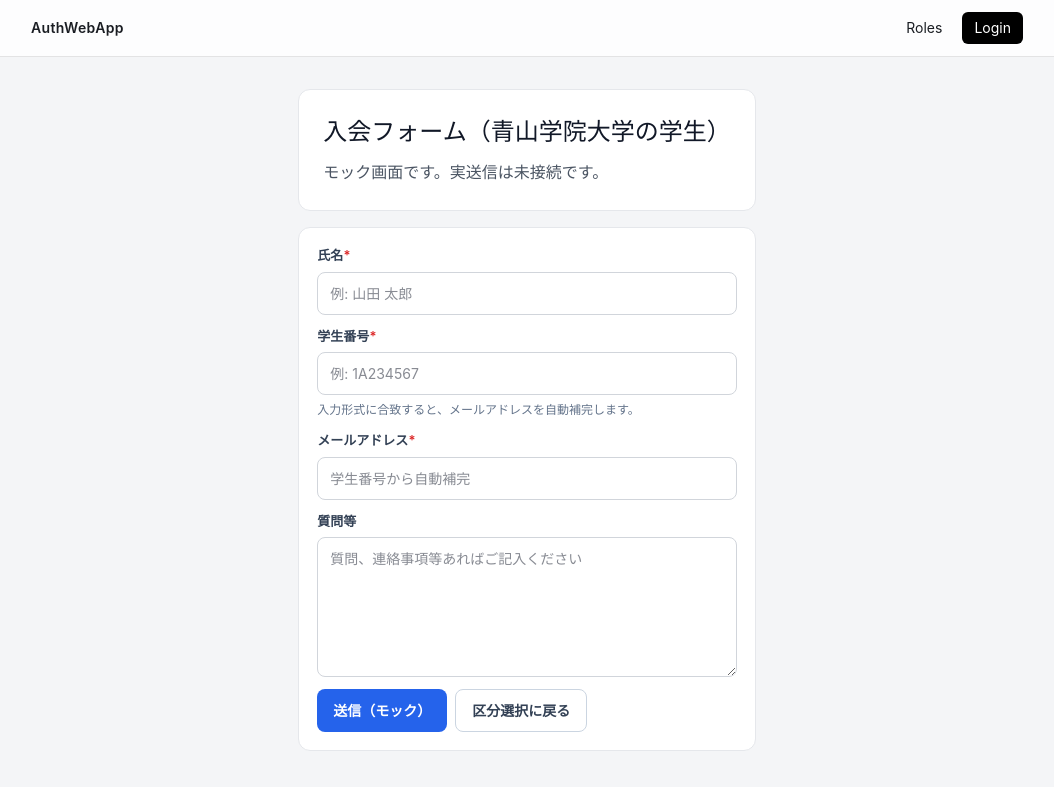
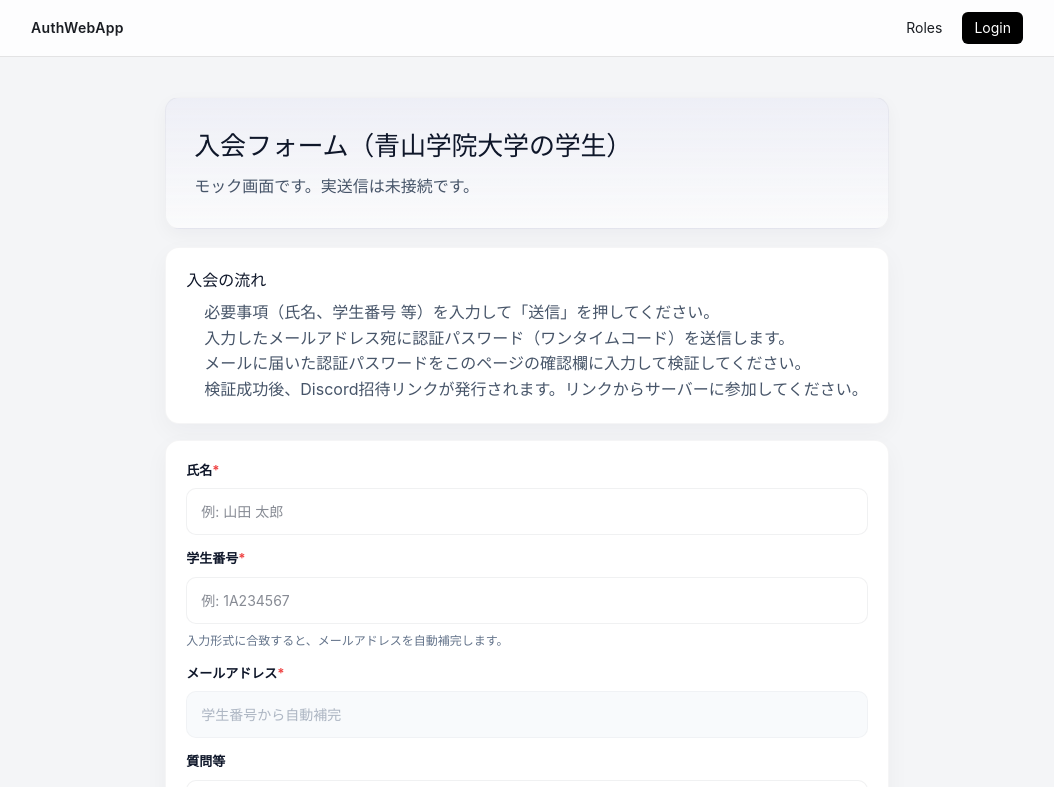
Before and after one commit to digitart-tech-assoc/AuthWebApp, a Next.js app in the folder frontend/: page /join/form/aoyama-student in a window 1280 px wide. Shown: the top 787 px of the page, without its empty margins (113-1167 px from the left). Built offline with nearby package versions, Linux system fonts and the light colour scheme; no server answers.

Commit message:
feat: Aoyama学生フォームに入会の流れを追加し、スタイルを改善

```diff
--- a/frontend/src/app/join/form/aoyama-student/page.tsx
+++ b/frontend/src/app/join/form/aoyama-student/page.tsx
@@ -41,6 +41,16 @@
         <p className={styles.lead}>モック画面です。実送信は未接続です。</p>
       </section>
 
+      <section className={styles.card} style={{ marginBottom: 16 }}>
+        <h2 className={styles.cardTitle}>入会の流れ</h2>
+        <ol style={{ margin: 0, paddingLeft: 18, color: "#475569", lineHeight: 1.6 }}>
+          <li>必要事項（氏名、学生番号 等）を入力して「送信」を押してください。</li>
+          <li>入力したメールアドレス宛に認証パスワード（ワンタイムコード）を送信します。</li>
+          <li>メールに届いた認証パスワードをこのページの確認欄に入力して検証してください。</li>
+          <li>検証成功後、Discord招待リンクが発行されます。リンクからサーバーに参加してください。</li>
+        </ol>
+      </section>
+
       <section className={styles.card}>
         <form className={styles.form}>
           <div className={styles.field}>
@@ -69,11 +79,13 @@
           <div className={styles.field}>
             <label className={styles.label}>メールアドレス<span className={styles.required}>*</span></label>
             <input
-              className={styles.input}
+              className={`${styles.input} ${styles.readOnlyInput}`}
               type="email"
               placeholder="学生番号から自動補完"
               value={autoCompletedEmail}
               readOnly
+              aria-readonly="true"
+              title="学生番号から自動補完されるため編集できません"
             />
           </div>
           <div className={styles.field}>
--- a/frontend/src/app/join/join.module.css
+++ b/frontend/src/app/join/join.module.css
@@ -1,33 +1,38 @@
 .page {
-  max-width: 920px;
+  --bg: #ffffff;
+  --muted: #f8fafc;
+  max-width: 960px;
   margin: 0 auto;
-  padding: 32px 20px 56px;
+  padding: 40px 20px 72px;
+  font-family: Inter, ui-sans-serif, system-ui, -apple-system, "Segoe UI", Roboto, "Helvetica Neue", Arial;
 }
 
 .hero {
-  background: #ffffff;
-  border: 1px solid #e5e7eb;
-  border-radius: 12px;
-  padding: 24px;
-  margin-bottom: 16px;
+  background: linear-gradient(180deg, rgba(99,102,241,0.04), rgba(255,255,255,0.6));
+  border: 1px solid rgba(15,23,42,0.04);
+  border-radius: 14px;
+  padding: 28px;
+  margin-bottom: 18px;
+  box-shadow: 0 6px 18px rgba(15,23,42,0.04);
 }
 
 .title {
   margin: 0 0 8px;
-  font-size: 24px;
-  color: #111827;
+  font-size: 26px;
+  color: #0f172a;
+  letter-spacing: -0.2px;
 }
 
 .lead {
   margin: 0;
-  color: #4b5563;
-  line-height: 1.75;
+  color: #475569;
+  line-height: 1.7;
 }
 
 .notice {
   margin-top: 14px;
-  background: #f8fafc;
-  border: 1px solid #e2e8f0;
+  background: var(--muted);
+  border: 1px solid rgba(99,102,241,0.06);
   border-radius: 10px;
   padding: 14px;
   font-size: 14px;
@@ -36,21 +41,22 @@
 
 .grid {
   display: grid;
-  gap: 12px;
+  gap: 16px;
   grid-template-columns: repeat(3, minmax(0, 1fr));
 }
 
 .card {
-  background: #ffffff;
-  border: 1px solid #e5e7eb;
-  border-radius: 12px;
-  padding: 18px;
+  background: var(--bg);
+  border: 1px solid rgba(15,23,42,0.04);
+  border-radius: 14px;
+  padding: 20px;
+  box-shadow: 0 8px 24px rgba(15,23,42,0.04);
 }
 
 .cardTitle {
   margin: 0 0 8px;
   font-size: 16px;
-  color: #1f2937;
+  color: #0f172a;
 }
 
 .cardText {
@@ -62,7 +68,7 @@
 
 .actions {
   display: flex;
-  gap: 8px;
+  gap: 12px;
   flex-wrap: wrap;
 }
 
@@ -70,28 +76,42 @@
   display: inline-flex;
   align-items: center;
   justify-content: center;
-  padding: 10px 16px;
-  border-radius: 8px;
+  padding: 12px 18px;
+  border-radius: 10px;
   border: none;
-  background: #2563eb;
+  background: linear-gradient(90deg,#2563eb 0%,#4f46e5 100%);
   color: #ffffff;
   text-decoration: none;
-  font-weight: 600;
-  font-size: 14px;
+  font-weight: 700;
+  font-size: 15px;
+  transition: transform .12s ease, box-shadow .12s ease, filter .12s ease;
+  box-shadow: 0 6px 18px rgba(37,99,235,0.14);
+}
+
+.primary:hover {
+  transform: translateY(-2px);
+  filter: brightness(1.03);
+  box-shadow: 0 10px 26px rgba(37,99,235,0.16);
 }
 
 .secondary {
   display: inline-flex;
   align-items: center;
   justify-content: center;
-  padding: 10px 16px;
-  border-radius: 8px;
-  border: 1px solid #cbd5e1;
-  background: #ffffff;
-  color: #334155;
+  padding: 10px 14px;
+  border-radius: 10px;
+  border: 1px solid rgba(15,23,42,0.06);
+  background: transparent;
+  color: #0f172a;
   text-decoration: none;
   font-weight: 600;
   font-size: 14px;
+  transition: background .12s ease, transform .12s ease;
+}
+
+.secondary:hover {
+  background: rgba(15,23,42,0.03);
+  transform: translateY(-1px);
 }
 
 .small {
@@ -101,18 +121,18 @@
 
 .form {
   display: grid;
-  gap: 12px;
+  gap: 14px;
 }
 
 .field {
   display: grid;
-  gap: 6px;
+  gap: 8px;
 }
 
 .label {
   font-size: 13px;
-  color: #334155;
-  font-weight: 600;
+  color: #0f172a;
+  font-weight: 700;
 }
 
 .helperText {
@@ -124,22 +144,38 @@
 .errorText {
   margin: 0;
   font-size: 12px;
-  color: #dc2626;
+  color: #ef4444;
 }
 
 .required {
-  color: #dc2626;
+  color: #ef4444;
 }
 
 .input,
 .textarea,
 .select {
-  border: 1px solid #d1d5db;
-  border-radius: 8px;
+  border: 1px solid rgba(15,23,42,0.06);
+  border-radius: 10px;
   background: #ffffff;
-  color: #111827;
+  color: #0f172a;
   font-size: 14px;
-  padding: 10px 12px;
+  padding: 12px 14px;
+  transition: box-shadow .12s ease, border-color .12s ease, transform .06s ease;
+}
+
+.input:focus-visible,
+.textarea:focus-visible,
+.select:focus-visible {
+  outline: none;
+  border-color: rgba(79,70,229,0.9);
+  box-shadow: 0 6px 18px rgba(79,70,229,0.08);
+}
+
+.readOnlyInput {
+  background: var(--muted);
+  color: #64748b;
+  border-color: rgba(15,23,42,0.03);
+  cursor: not-allowed;
 }
 
 .textarea {
@@ -148,18 +184,25 @@
 }
 
 .mutedBox {
-  border: 1px dashed #cbd5e1;
+  border: 1px dashed rgba(15,23,42,0.06);
   border-radius: 10px;
-  background: #f8fafc;
+  background: var(--muted);
   padding: 12px;
   color: #475569;
   font-size: 13px;
 }
 
 .locked {
-  opacity: 0.5;
+  opacity: 0.6;
   pointer-events: none;
   user-select: none;
+}
+
+/* small responsive tweak for very narrow screens */
+@media (max-width: 520px) {
+  .title { font-size: 20px; }
+  .page { padding-left: 16px; padding-right: 16px; }
+  .primary, .secondary { width: 100%; justify-content: center; }
 }
 
 @media (max-width: 860px) {
```
